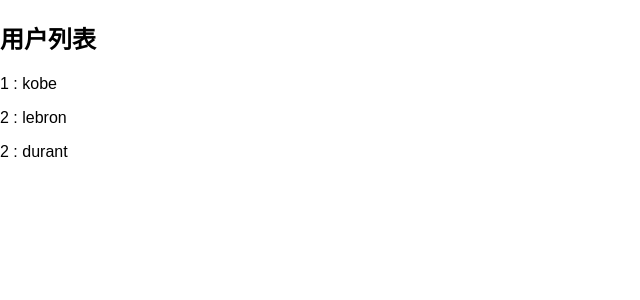
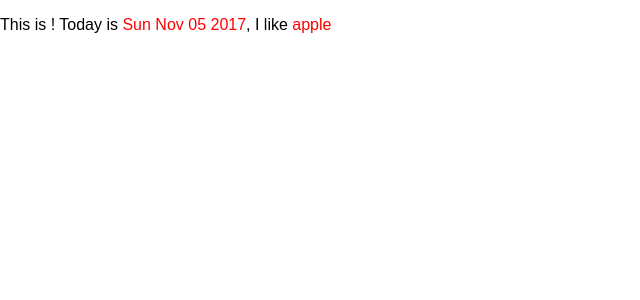
Before and after one commit to daoyi7/r, a React (Create React App) app: page / in a window 1280 px wide. Shown: the top 300 px of the page, without its empty margins (0-640 px from the left). Built offline with nearby package versions, Linux system fonts and the light colour scheme.

Commit message:
study-15

```diff
--- a/src/index.js
+++ b/src/index.js
@@ -15,7 +15,8 @@ import './index.css';
 // import Parent from './study/study-11/study-11'                               // 第11课
 // import Parent from './study/study-12/study-12'                               // 第12课
 // import ListWrap from './study/study-13/study-13'                             // 第13课
-import Users from './study/study-14/study-14'                                // 第14课
+// import Users from './study/study-14/study-14'                                // 第14课
+import App from './study/study-15/study-15'                                // 第15课
 import registerServiceWorker from './registerServiceWorker';
 
 // ReactDOM.render(<App />, document.getElementById('root'));
@@ -32,5 +33,6 @@ import registerServiceWorker from './registerServiceWorker';
 // ReactDOM.render(<Parent name="PARENT" />, document.getElementById('root'))   // 第11课
 // ReactDOM.render(<Parent />, document.getElementById('root'))                 // 第12课
 // ReactDOM.render(<ListWrap><span>1</span><span>23432</span></ListWrap>, document.getElementById('root'))                  // 第13课
-ReactDOM.render(<Users />, document.getElementById('root'))                  // 第13课
+// ReactDOM.render(<Users />, document.getElementById('root'))                  // 第14课
+ReactDOM.render(<App />, document.getElementById('root'))                  // 第15课
 registerServiceWorker();
--- /dev/null
+++ b/src/study/study-15/study-15.js
@@ -0,0 +1,40 @@
+import React, {Component} from 'react'
+
+class Child extends Component {
+  render() {
+    return (
+      <div>
+        <p>This is <span style={{color: this.props.color}}>{this.props.name}</span>! Today is <span style={{color: this.props.color}}>{this.props.time}</span>, I like <span style={{color: this.props.color}}>{this.props.food}</span></p>
+      </div>
+    )
+  }
+}
+
+class Item extends Component {
+  state = {
+    time: new Date().toDateString(),
+  }
+
+  render() {
+    var {name, ...others} = this.props      //　从所有属性中排除name
+
+    return (
+      <Child {...others} time = {this.state.time}/>
+    )
+  }
+}
+
+export default class App extends Component {
+  state = {
+    name: 'kawhi',
+    food: 'apple',
+    color: 'red'
+  }
+
+  render() {
+
+    return (
+      <Item name = {this.state.name} food = {this.state.food} color = {this.state.color}/>
+    )
+  }
+}
```
